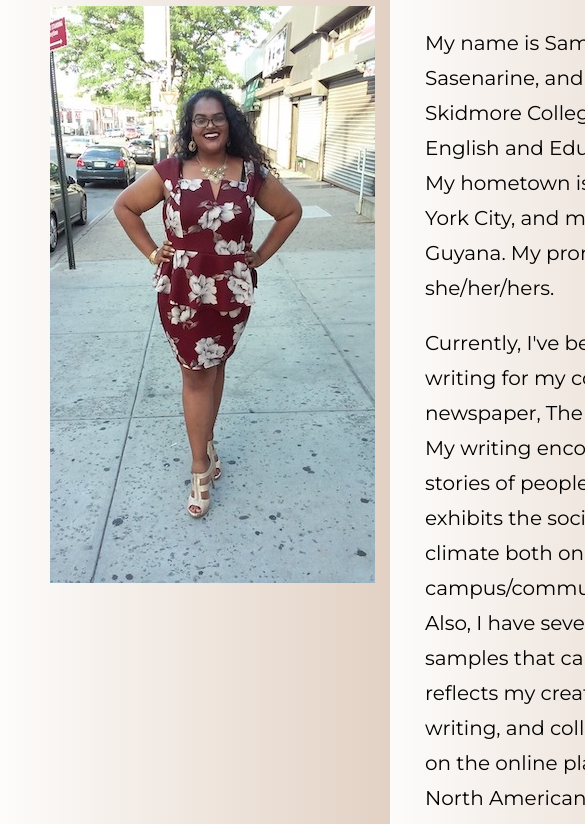
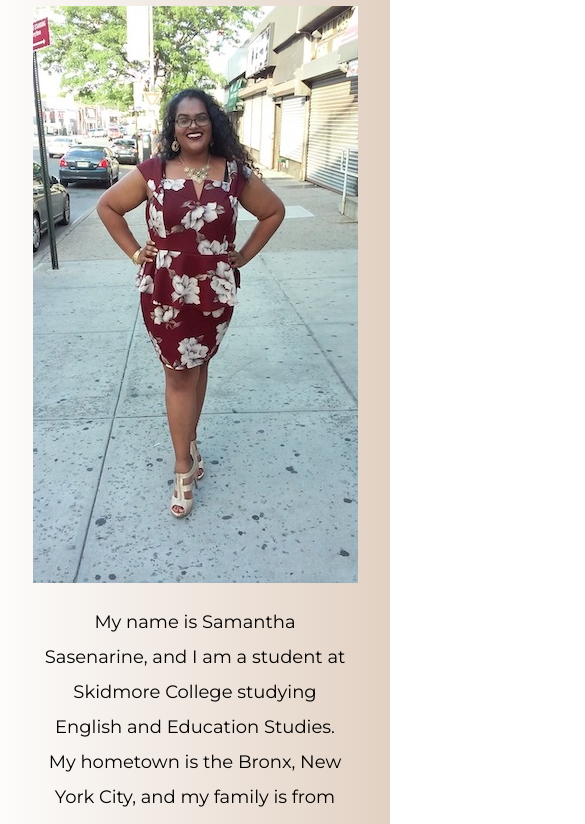
Before and after one commit to sjoseph11236/Samanthas-portfolio, a website: page dist/about.html in a window 390 px wide. Shown: the part 415-1239 px from the top of the page, 585 px wide, since content can reach past the window. Drawn offline with Linux system fonts and the light colour scheme.

Commit message:
add flex to about

```diff
--- a/dist/about.html
+++ b/dist/about.html
@@ -60,7 +60,7 @@
         <p>My name is Samantha Sasenarine, and I am a student at Skidmore College studying English and Education Studies. My hometown is the Bronx, New York City, and my family is from Guyana. My pronouns are she/her/hers.</p>
         <p>Currently, I've been actively writing for my college newspaper, The Skidmore News. My writing encompasses the stories of people of color and exhibits the social and political climate both on my campus/community and world. Also, I have several writing samples that can be viewed that reflects my creativity, analytical writing, and collaborative work on the online platform for the North American Victorian Studies Association (COVE collection exhibit).</p>
         <p>My journey with writing started at a very young age and has given me the gift of strengthening my voice, especially with my experiences in a predominantly white institution. Writing has always been a form of art to me, and I want to use it to create a positive impact in the world. I hope to continue learning about myself and others to tell our stories. </p>
-        <p>Connect with me through email! samanthasasenarine@gmail.com </p>
+        <p>Connect with me through email! <a href="mailto:samanthasasenarine@gmail.com" style="text-decoration: underline;">samanthasasenarine@gmail.com</a></p>
       </div>
     </div>
   </div>
--- a/dist/style.css
+++ b/dist/style.css
@@ -312,7 +312,25 @@ header {
 .site-credit{
   margin: 0px 0 0 450px;
 }
+/* About */
+.box {
+  margin: 25px 25px;
+}
 
+.info {
+  display: flex;
+  justify-content: space-between;
+  flex-direction: row;
+}
+
+.info p {
+  font-size: 20px;
+  line-height: 35px;
+}
+
+.info div {
+  margin: 0 25px 0 25px;
+}
 .poems{
   display: flex;
   justify-content: center;
@@ -378,23 +396,7 @@ header {
   }
 }
 
-/* About */
-.box {
-  margin: 25px 25px;
-}
 
-.info {
-  display: flex;
-}
-
-.info p {
-  font-size: 20px;
-  line-height: 35px;
-}
-
-.info div {
-  margin: 0 25px 0 25px;
-}
 
 @media(max-width: 320px) {
   .site-title{
@@ -407,6 +409,11 @@ header {
 
   .card {
     flex: 0 0 260px;
+  }
+
+  .info p {
+    font-size: 15px;
+    line-height: 25px;
   }
 }
 @media(max-width: 265px) {
@@ -426,6 +433,20 @@ header {
 
   .site-credit {
     margin: 0 0 0;
+  }
+
+  .info{
+    flex-direction: column;
+    align-items: center;
+  }
+
+  .info div {
+    margin: 0 25px 0 25px;
+    text-align: center;
+  }
+
+  .info p {
+    font-size: 18px;
   }
 }
 
```
Also changed, not shown: dist/index.html (+1 -1 lines).
